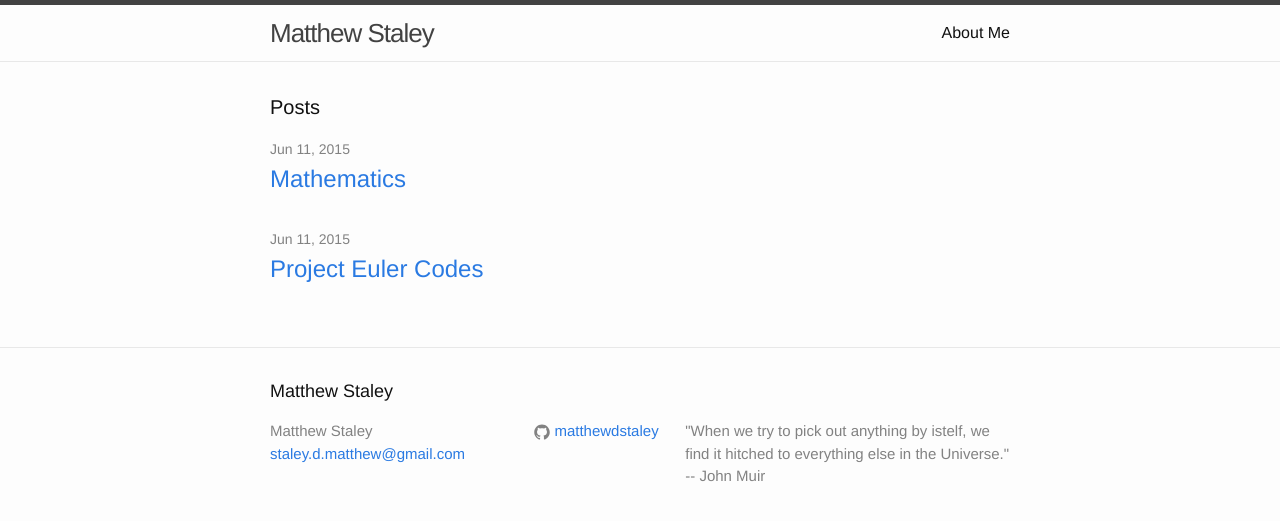
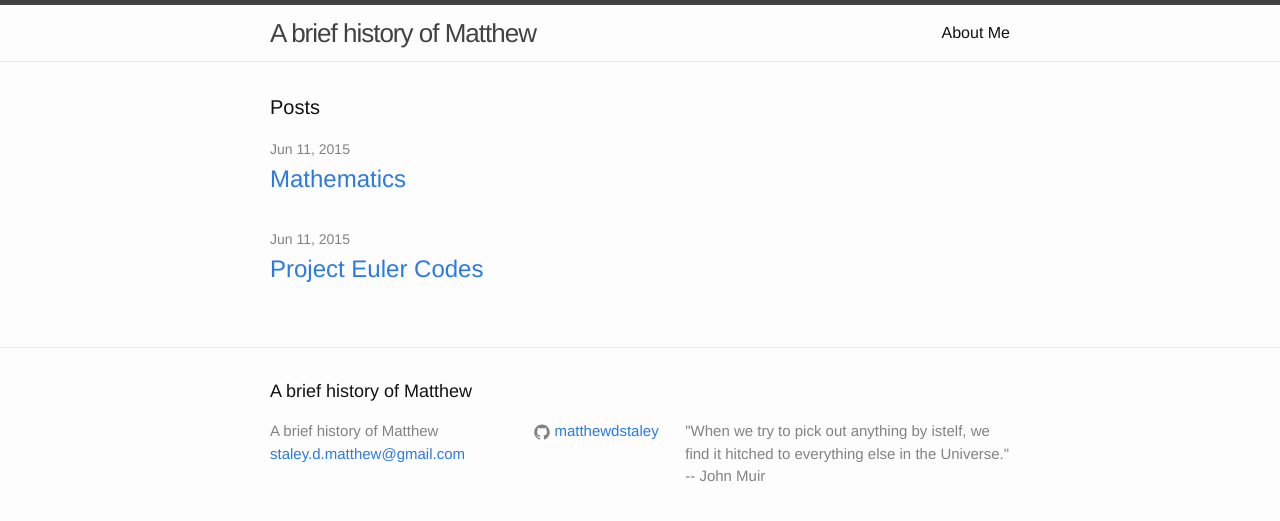
Before and after one commit to matthewdstaley/matthewdstaley.github.io, a Jekyll site: the page built from index.html, in a window 1280 px wide. Shown: the top 521 px of the page. Built offline with Jekyll 4.4.1, drawn with Linux system fonts in a browser that asks for light colours.

Commit message:
You really got something going here

```diff
--- a/_config.yml
+++ b/_config.yml
@@ -1,5 +1,5 @@
 # Site settings
-title: Matthew Staley
+title: A brief history of Matthew
 email: staley.d.matthew@gmail.com
 description: > # this means to ignore newlines until "baseurl:"
   "When we try to pick out anything by istelf, we find it hitched to everything else in the Universe." -- John Muir
```
Also changed, not shown: 5 other files.
